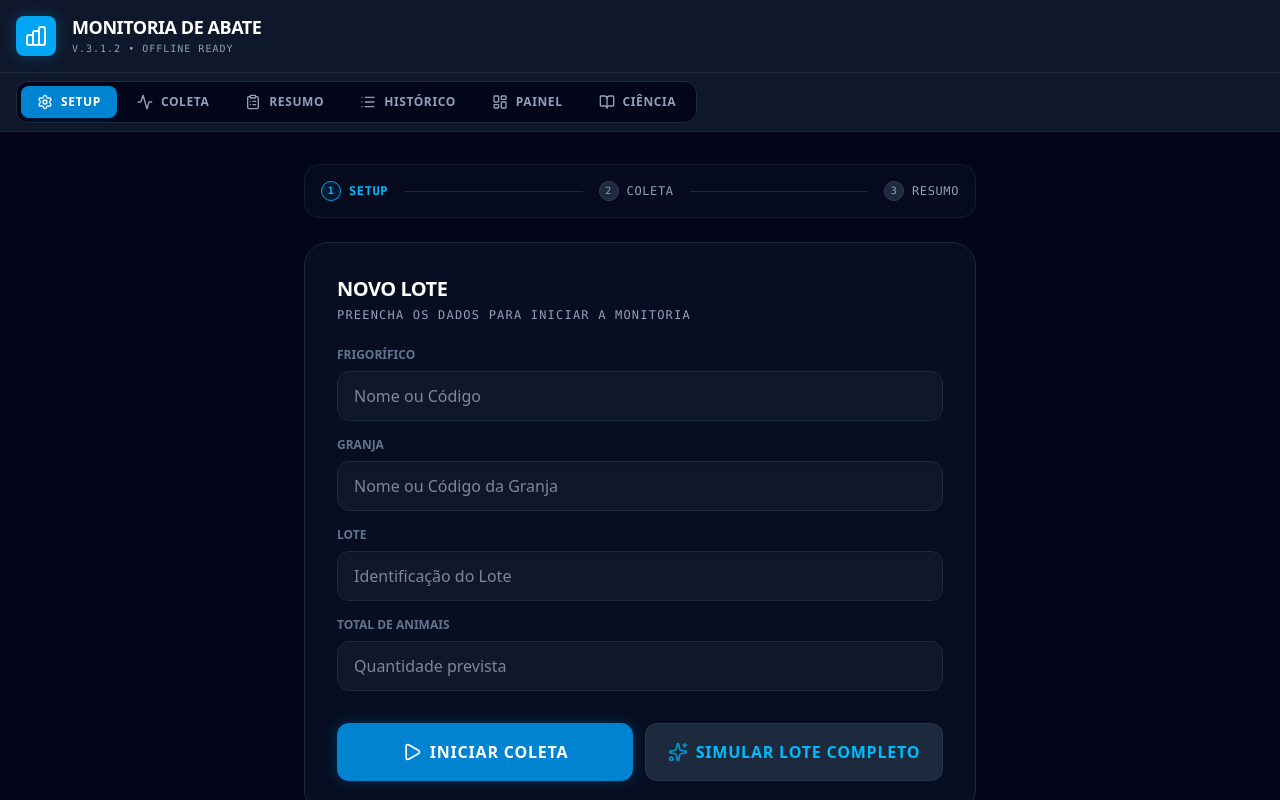
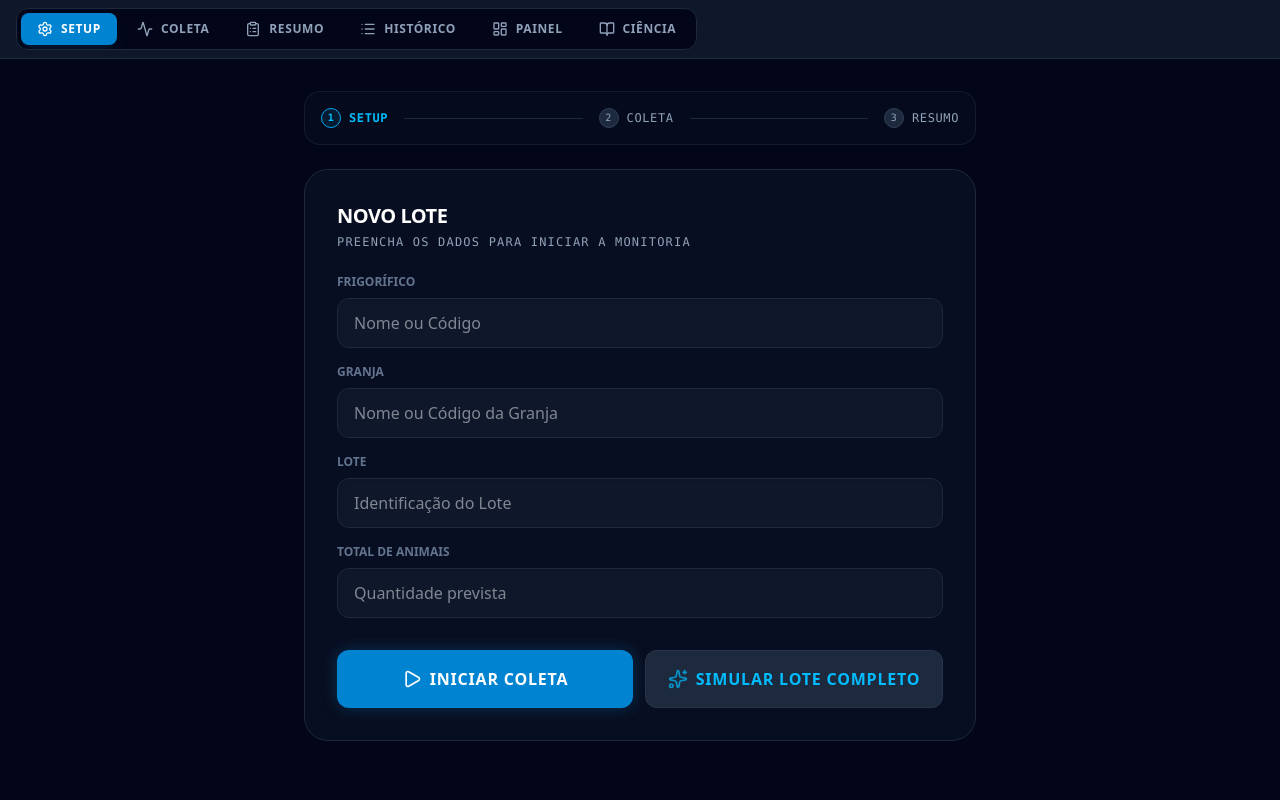
Before and after one commit to rogerfrancescon-svg/Monitoria-de-abate-suino, a React (Vite) app: page / in a window 1280 px wide. Built offline with nearby package versions, Linux system fonts and the light colour scheme.

Commit message:
refactor: remove header and adjust lung lobe order
Remove global header from App layout and reorder lung lobes in the collection tab for better grouping.

```diff
--- a/src/App.tsx
+++ b/src/App.tsx
@@ -27,30 +27,6 @@ export default function App() {
 
   return (
     <div className="flex flex-col h-[100dvh] bg-slate-950 text-slate-50 font-sans">
-      {/* Top Header */}
-      <header className="bg-slate-900 border-b border-slate-800 shadow-xl shrink-0 p-4">
-        <div className="max-w-7xl mx-auto flex items-center justify-between">
-          <div className="flex items-center gap-4">
-            <div className="w-10 h-10 bg-sky-500 rounded-lg flex items-center justify-center shrink-0 shadow-[0_0_15px_rgba(14,165,233,0.3)]">
-              <svg className="w-6 h-6 text-white" fill="none" stroke="currentColor" viewBox="0 0 24 24">
-                <path strokeLinecap="round" strokeLinejoin="round" strokeWidth="2" d="M9 19v-6a2 2 0 00-2-2H5a2 2 0 00-2 2v6a2 2 0 002 2h2a2 2 0 002-2zm0 0V9a2 2 0 012-2h2a2 2 0 012 2v10m-6 0a2 2 0 002 2h2a2 2 0 002-2m0 0V5a2 2 0 012-2h2a2 2 0 012 2v14a2 2 0 01-2 2h-2a2 2 0 01-2-2z"></path>
-              </svg>
-            </div>
-            <div>
-              <h1 className="text-lg font-bold tracking-tight uppercase text-white leading-tight">Monitoria de Abate</h1>
-              <p className="text-[10px] text-slate-400 font-mono uppercase tracking-widest mt-0.5">V.3.1.2 • Offline Ready</p>
-            </div>
-          </div>
-
-          {currentBatch && (
-            <div className="hidden sm:block text-right">
-              <div className="text-[10px] text-slate-500 uppercase tracking-widest mb-0.5">Lote Atual</div>
-              <div className="text-sm font-mono text-sky-400 font-bold">{(currentBatch.farm || 'GRN').substring(0,3).toUpperCase()}-{currentBatch.batchId || '000'}</div>
-            </div>
-          )}
-        </div>
-      </header>
-
       {/* Navigation Bar */}
       <nav className="bg-slate-900 border-b border-slate-800 shrink-0 p-2 sm:px-4 z-10">
         <div className="max-w-7xl mx-auto flex">
--- a/src/components/CollectionTab.tsx
+++ b/src/components/CollectionTab.tsx
@@ -7,23 +7,23 @@ import { calculateAnimalStats, cn, generateId } from '../utils';
 import { ChevronLeft, ChevronRight, RotateCcw, Check, Activity } from 'lucide-react';
 
 const LOBES = [
+  { id: 'leftCranial', label: 'Cranial Esq.', weight: 10 },
+  { id: 'leftMiddle', label: 'Médio Esq.', weight: 10 },
+  { id: 'leftCaudal', label: 'Caudal Esq.', weight: 25 },
   { id: 'rightCranial', label: 'Cranial Dir.', weight: 10 },
   { id: 'rightMiddle', label: 'Médio Dir.', weight: 10 },
   { id: 'rightCaudal', label: 'Caudal Dir.', weight: 25 },
   { id: 'accessory', label: 'Acessório', weight: 10 },
-  { id: 'leftCranial', label: 'Cranial Esq.', weight: 10 },
-  { id: 'leftMiddle', label: 'Médio Esq.', weight: 10 },
-  { id: 'leftCaudal', label: 'Caudal Esq.', weight: 25 },
 ] as const;
 
 const FIELD_KEYS: (keyof AnimalEvaluation)[] = [
+  'leftCranial',
+  'leftMiddle',
+  'leftCaudal',
   'rightCranial',
   'rightMiddle',
   'rightCaudal',
   'accessory',
-  'leftCranial',
-  'leftMiddle',
-  'leftCaudal',
   'spes'
 ];
 
@@ -340,14 +340,14 @@ export function CollectionTab() {
         <div className="flex-1 overflow-y-auto p-2 md:p-8 pb-20 md:pb-8">
           <div className="md:grid md:grid-cols-2 gap-x-12">
             <div className="space-y-0 md:space-y-2">
-              {LOBES.slice(0, 4).map((lobe) => (
+              {LOBES.slice(0, 3).map((lobe) => (
                 <div key={lobe.id}>
                   <ScoreButtonGroup label={lobe.label} valueKey={lobe.id as keyof AnimalEvaluation} />
                 </div>
               ))}
             </div>
             <div className="space-y-0 md:space-y-2">
-              {LOBES.slice(4, 7).map((lobe) => (
+              {LOBES.slice(3, 7).map((lobe) => (
                 <div key={lobe.id}>
                   <ScoreButtonGroup label={lobe.label} valueKey={lobe.id as keyof AnimalEvaluation} />
                 </div>
--- /dev/null
+++ b/test-dexie.mjs
@@ -0,0 +1,12 @@
+import Dexie from 'dexie';
+const db = new Dexie('TestDB');
+db.version(1).stores({
+  evaluations: 'id, batchId, animalIndex'
+});
+try {
+  await db.evaluations.put({ id: '1', batchId: 'b1', animalIndex: 1 });
+  const val = await db.evaluations.get({ batchId: 'b1', animalIndex: 1 });
+  console.log('Success:', val);
+} catch (e) {
+  console.error('Error:', e);
+}
```
